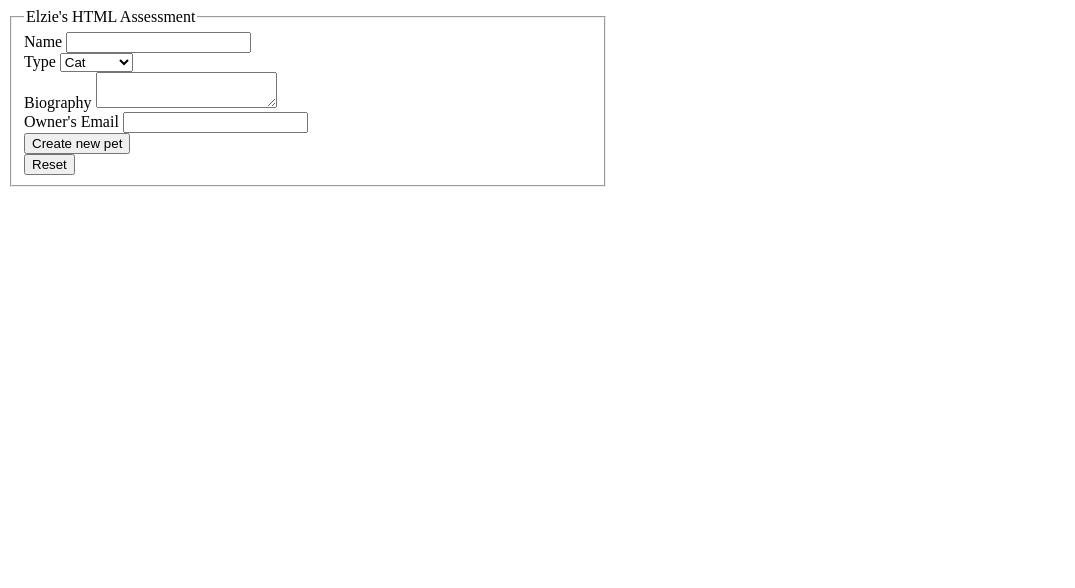
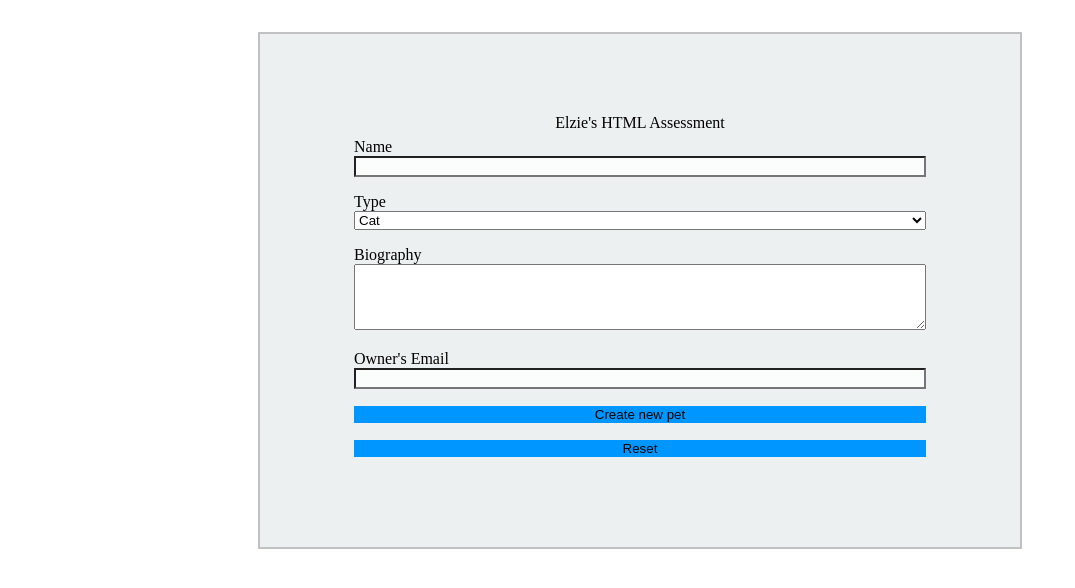
Before and after one commit to ehlzi/html-css-assessment, a plain HTML site: page index.html in a window 1280 px wide. Shown: the whole page, without its empty margins (0-1075 px from the left). Drawn offline with Linux system fonts and the light colour scheme.

Commit message:
New updates

```diff
--- a/index.html
+++ b/index.html
@@ -11,10 +11,13 @@
 
 <body>
 
+<div class="">
+
   <form method="post" action="/pets">
 
     <fieldset>
-      <legend>Elzie's HTML Assessment</legend>
+
+      <legend class="legend">Elzie's HTML Assessment</legend>
 
       <div>
         <label for="name">Name</label>
@@ -33,7 +36,7 @@
       </div>
 
       <div>
-        <label for="bio">Biography</label>
+        <label class="bio" for="bio">Biography</label>
         <textarea id="bio" name="pet_bio"></textarea>
       </div>
 
@@ -52,6 +55,8 @@
     </fieldset>
 
   </form>
+</div>
+
 </body>
 
 </html>
--- a/site.css
+++ b/site.css
@@ -1,25 +1,88 @@
-name {
-
+form {
+    display: grid;
+    max-width: 600px;
+    background: #ECF0F1;
+    /* top right bottom left */
+    margin: 2rem auto 0 auto;
+    border: 2px solid #c1c1c1;
+    padding: 5rem;
 }
 
-type {
-
+form input {
+    background: #FBFCFC;
 }
 
-bio {
-
+form button {
+    background: #0096FF;
+    border: #f9f9f9;
+    width: 100%;
 }
 
-owner-email {
-
+form button:hover {
+    background: #ECF0F1;
+    border: #7B7D7D;
 }
 
-new-pet-submit-button {
+input,
+textarea,
+select {
+    box-sizing: border-box;
+    width: 100%;
+}
 
+label {
+    padding: 0.5em 0.5em 0.5em 0;
+}
+
+/* removes border */
+fieldset {
+    border: 0;
+}
+
+/* this spaces out the labels and boxes */
+form div + div {
+    margin-top: 1em;
+}
+
+/*centers the title */
+legend {
+    display: grid;
+    text-align: center;
+}
+
+
+textarea {
+    /*
+    vertical-align: top;
+     */
+    height: 5em;
+}
+
+button {
+    margin: 0 auto;
 }
 
 @media screen and (min-width: 600px) {
+
     form {
-        width: 600px;
+        display: grid;
+        /* fixed width, 200pixels - one fraction of remaining available space */
+        grid-template-columns: 600px;
+
     }
+
+    /* this creates a "block' for the labels and positions them within that space*/
+    label {
+        text-align: right;
+        grid-column: 1 / 2;
+    }
+
+    /* ensures boxes/inputs are same length */
+    input,
+    textarea,
+    select,
+    button {
+        grid-column: 2 / 3;
+    }
+
 }
--- /dev/null
+++ b/siteOriginal.css
@@ -0,0 +1,65 @@
+.wrapper {
+    display: grid;
+    grid-template-columns: auto;
+    grid-template-rows: auto;
+}
+
+.name {
+    grid-column: 1;
+}
+
+form {
+    margin: 0 auto;
+    width: 600px;
+}
+
+fieldset {
+    border: 0;
+}
+
+form div + div {
+    margin-top: 1em;
+}
+
+label {
+    display: inline-block;
+    text-align: left;
+    width: 75px;
+}
+
+input,
+textarea {
+    width: 500px;
+    box-sizing: border-box;
+}
+
+select {
+    width: 500px;
+}
+
+textarea {
+    vertical-align: top;
+    height: 5em;
+}
+
+button {
+    margin: 0 auto;
+}
+
+@media screen and (min-width: 600px) {
+
+}
+
+@media screen and (max-width: 600px) {
+
+    form {
+        width: auto;
+    }
+
+    input,
+    select,
+    textarea {
+        width: 100%;
+    }
+
+}
```
Also changed, not shown: Documents/Instructions.txt.
